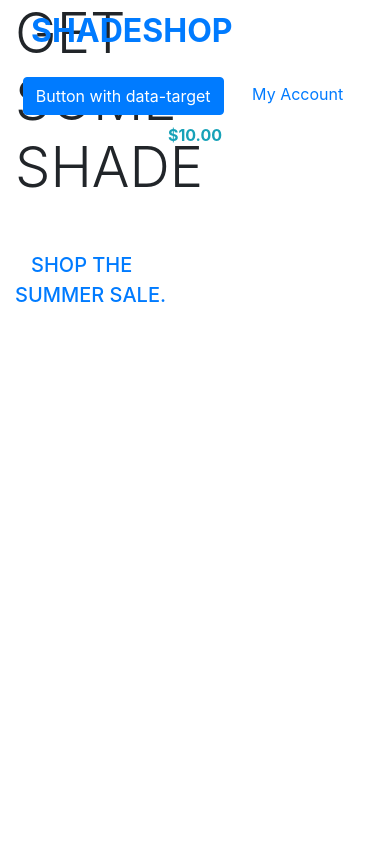
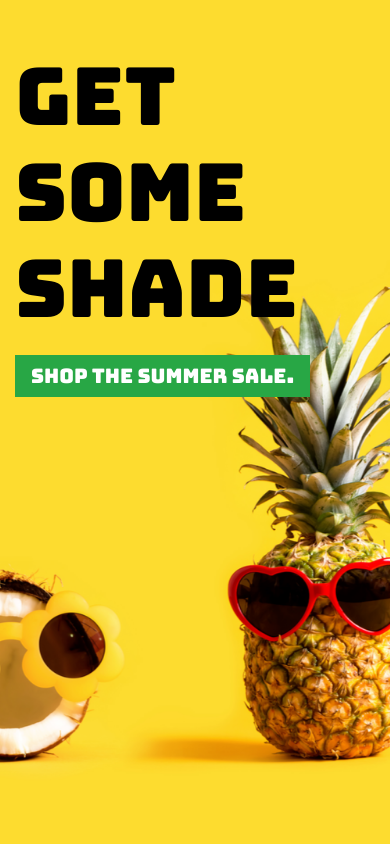
Before and after one commit to Code-Institute-Submissions/shadeshop_MS4, a Django app: template home/templates/home/index.html in a window 390 px wide. Run offline with Django 3.2, Linux system fonts and the light colour scheme; the template is opened without the code that fills it: most values are stand-ins (such as "Sample title", 1, 10 or a date in 2020); some libraries are stand-ins or nearby versions.

Commit message:
Completed home page header styling and home page responsiveness

```diff
--- a/home/templates/home/index.html
+++ b/home/templates/home/index.html
@@ -13,14 +13,14 @@
 
 {% block content %}
     <div class="container h-100">
-        <div class="row">
-            <div class="col-7 col-md-6 my-auto">
-                <h1 class="display-4 logo-font text-black text-uppercase">
-                    Get Some Shade
+        <div class="row pt-5">
+            <div class="col-12 col-lg-6 my-auto offset-lg-1">
+                <h1 class="display-4 logo-font text-black text-uppercase hero-font">
+                    Get <br>Some <br>Shade
                 </h1>
-                <div class="my-5">
+                <div class="my-4">
                     <h4>
-                       <a href="" class="home-button btn-lg rounded-0 text-uppercase py-3">Shop the Summer Sale.</a>
+                       <a href="" class="home-button btn-lg rounded-0 text-uppercase py-2 bg-success">Shop the Summer Sale.</a>
                     </h4>
                 </div>
             </div>
--- a/shadeshop_MS4/settings.py
+++ b/shadeshop_MS4/settings.py
@@ -148,3 +148,7 @@ USE_TZ = True
 # https://docs.djangoproject.com/en/3.1/howto/static-files/
 
 STATIC_URL = '/static/'
+STATICFILES_DIRS = (os.path.join(BASE_DIR, 'static'),)
+
+MEDIA_URL = '/media/'
+MEDIA_ROOT = os.path.join(BASE_DIR, 'media')
--- a/shadeshop_MS4/urls.py
+++ b/shadeshop_MS4/urls.py
@@ -15,9 +15,11 @@ Including another URLconf
 """
 from django.contrib import admin
 from django.urls import path, include
+from django.conf import settings
+from django.conf.urls.static import static
 
 urlpatterns = [
     path('admin/', admin.site.urls),
     path('accounts/', include('allauth.urls')),
     path('', include('home.urls')),
-]
+] + static(settings.MEDIA_URL, document_root=settings.MEDIA_ROOT)
--- /dev/null
+++ b/static/css/base.css
@@ -0,0 +1,124 @@
+html {
+    height: 100%;
+}
+
+body {
+    background: url('/media/croppedPineapple.png') no-repeat center center fixed;
+    background-size: cover;
+    background-position: 85% 85%;
+    height: calc(100vh - 164px);
+    color: #555;
+    font-family: 'Open Sans', sans-serif;
+}
+
+/* from Bulma */
+.icon {
+    align-items: center;
+    display: inline-flex;
+    justify-content: center;
+    height: 1.5rem;
+    width: 1.5rem;
+}
+
+.logo-font {
+    text-transform: uppercase;
+    font-family: 'Bungee', cursive;
+}
+
+.hero-font {
+    font-size: 6rem;
+}
+
+.main-logo-link {
+    width: fit-content;
+}
+
+.search-container {
+    background-color: #000;
+}
+
+.home-button {
+    color: white;
+    min-width: 260px;
+    font-family: 'Bungee', cursive;
+    font-size: 1.5rem;
+}
+
+.btn-black {
+    background: black;
+    color: white;
+    font-family: 'Bungee', cursive;
+}
+
+.home-button:hover,
+.home-button:active,
+.home-button:focus,
+.btn-black:hover,
+.btn-black:active,
+.btn-black:focus {
+    background: #222;
+    color: white;
+}
+
+.text-black {
+    color: #000 !important;
+}
+
+.border-black {
+    border: 1px solid black !important;
+}
+
+/* -------------------------------- Media Queries */
+
+/* Slightly larger container on xl screens */
+@media (min-width: 1200px) {
+  .container {
+    max-width: 80%;
+  }
+}
+
+/* fixed top navbar only on medium and up */
+@media (min-width: 992px) {
+    .fixed-top-desktop-only {
+        position: fixed;
+        top: 0;
+        right: 0;
+        left: 0;
+        z-index: 1030;
+    }
+
+    .header-container {
+        padding-top: 164px;
+    }
+}
+
+@media (max-width: 767.98px) {
+        .hero-font {
+        font-size: 3.5rem;
+    }
+}
+
+
+ @media (max-width: 1199.98px) {
+        .hero-font {
+        font-size: 5rem;
+    }
+
+    .home-button {
+    min-width: 240px;
+    font-size: 1.25rem;
+    }
+
+}
+
+/* on galaxy fold devices only xxs screen size */
+@media (max-width: 330px) {
+        .hero-font {
+        font-size: 3rem;
+    }
+
+    .home-button {
+    min-width: 240px;
+    font-size: 1rem;
+    }
+}
--- a/templates/base.html
+++ b/templates/base.html
@@ -14,6 +14,9 @@
 
     {% block corecss %}
         <link rel="stylesheet" href="https://stackpath.bootstrapcdn.com/bootstrap/4.4.1/css/bootstrap.min.css" integrity="sha384-Vkoo8x4CGsO3+Hhxv8T/Q5PaXtkKtu6ug5TOeNV6gBiFeWPGFN9MuhOf23Q9Ifjh" crossorigin="anonymous">
+        <link rel="stylesheet" href="{% static 'css/base.css' %}">
+        <link rel="preconnect" href="https://fonts.gstatic.com">
+        <link href="https://fonts.googleapis.com/css2?family=Bungee&family=Open+Sans&display=swap" rel="stylesheet">
     {% endblock %}
 
     {% block extra_css %}
@@ -23,6 +26,7 @@
         <script src="https://code.jquery.com/jquery-3.4.1.slim.min.js" integrity="sha384-J6qa4849blE2+poT4WnyKhv5vZF5SrPo0iEjwBvKU7imGFAV0wwj1yYfoRSJoZ+n" crossorigin="anonymous"></script>
         <script src="https://cdn.jsdelivr.net/npm/popper.js@1.16.0/dist/umd/popper.min.js" integrity="sha384-Q6E9RHvbIyZFJoft+2mJbHaEWldlvI9IOYy5n3zV9zzTtmI3UksdQRVvoxMfooAo" crossorigin="anonymous"></script>
         <script src="https://stackpath.bootstrapcdn.com/bootstrap/4.4.1/js/bootstrap.min.js" integrity="sha384-wfSDF2E50Y2D1uUdj0O3uMBJnjuUD4Ih7YwaYd1iqfktj0Uod8GCExl3Og8ifwB6" crossorigin="anonymous"></script>
+        <script src="https://kit.fontawesome.com/e6b29d7617.js" crossorigin="anonymous"></script>
     {% endblock %}
 
     {% block extra_js %}
@@ -32,10 +36,10 @@
     </head>
     <body>
         <header class="container-fluid fixed-top">
-            <div class="row">
+            <div id="headernav" class="row pt-lg-2 d-none d-lg-flex">
                 <div class="col-12 col-lg-4 my-auto py-1 py-lg-0 text-lg-left">
                     <a href="{% url 'home' %}" class="nav-link main-logo-link">
-                        <h2 class="text-uppercase logo-font text-black my-0"><strong>ShadeShop</strong></h2>
+                        <h1 class="text-uppercase logo-font text-black my-0"><strong>ShadeShop</strong></h1>
                     </a>
                 </div>
                 <div class="col-12 col-lg-4 py-1 py-lg-0">
@@ -44,17 +48,17 @@
                 <div class="col-12 col-lg-4 my-auto py-1 py-lg-0">
                     <ul class="list-inline list-unstyled text-center text-lg-right my-0">
                         <li class="list-inline-item">
-                            <button class="btn btn-primary" type="button" data-toggle="collapse" data-target="#collapseExample" aria-expanded="false" aria-controls="collapseExample">
-                                Button with data-target
-                            </button>
-
+                             <a class="text-black nav-link" data-toggle="collapse" href="#collapseExample" role="button" aria-expanded="false" aria-controls="collapseExample">
+                                <div class="text-center">
+                                    <div><i class="fas fa-search fa-2x"></i></div>
+                                </div>
+                             </a>
                         </li>
                         <li class="list-inline-item dropdown">
                             <a class="text-black nav-link" href="#" id="user-options" data-toggle="dropdown"
                                 aria-haspopup="true" aria-expanded="false">
                                 <div class="text-center">
-                                    <div><i class="fas fa-user fa-lg"></i></div>
-                                    <p class="my-0">My Account</p>
+                                    <div><i class="fas fa-user fa-2x"></i></div>
                                 </div>
                             </a>
                             <div class="dropdown-menu border-0" aria-labelledby="user-options">
@@ -74,14 +78,7 @@
                             <a class="{% if grand_total %}text-info font-weight-bold{% else %}text-black{% endif %} nav-link"
                                 href="">
                                 <div class="text-center">
-                                    <div><i class="fas fa-shopping-bag fa-lg"></i></div>
-                                    <p class="my-0">
-                                        {% if grand_total %}
-                                        ${{ grand_total|floatformat:2 }}
-                                        {% else %}
-                                        $0.00
-                                        {% endif %}
-                                    </p>
+                                    <div><i class="fas fa-shopping-bag fa-2x"></i></div>
                                 </div>
                             </a>
                         </li>
@@ -89,7 +86,7 @@
                 </div>
             </div>
             <div class="row">
-                <div class="collapse w-100" id="collapseExample">
+                <div class="collapse w-100 search-container py-2" id="collapseExample">
                     <div class="w-50 mx-auto">
                         <form method="GET" action="">
                             <div class="input-group">
```
Also changed, not shown: media/croppedPineapple.png (added).
